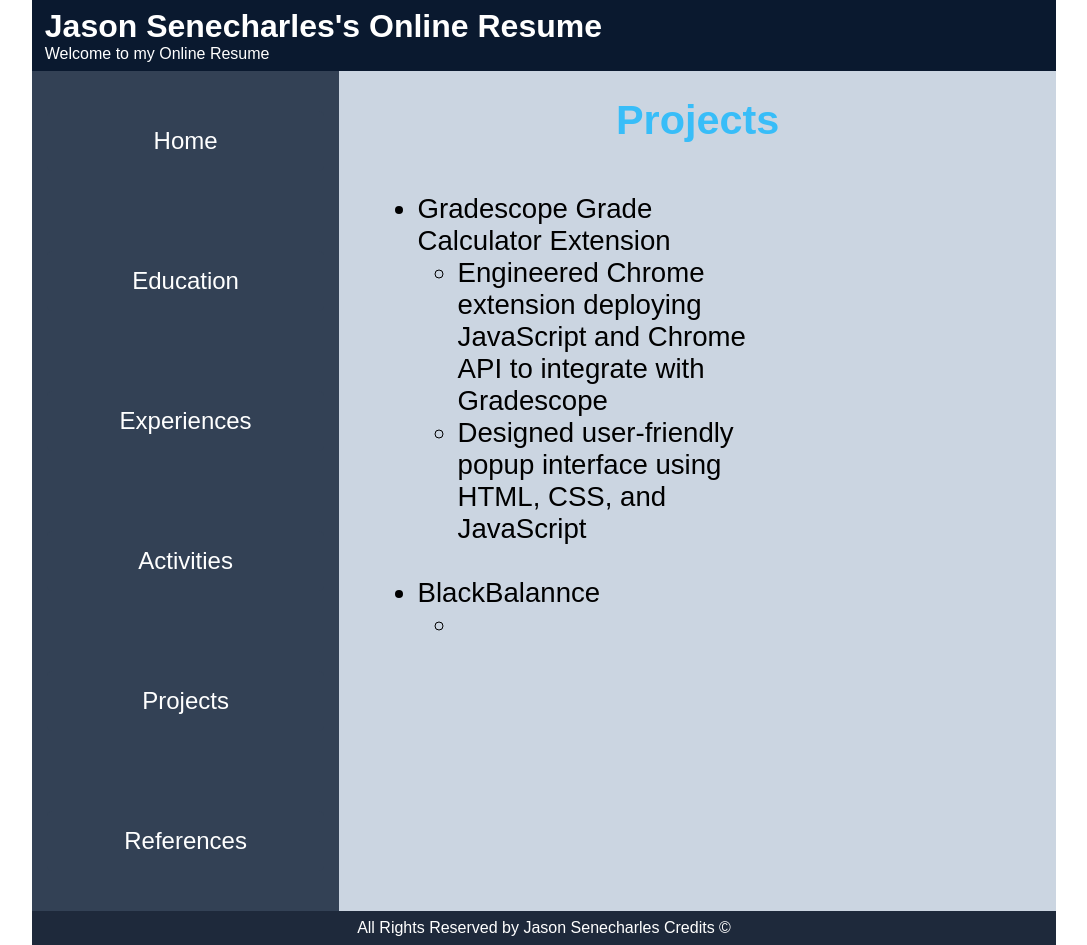
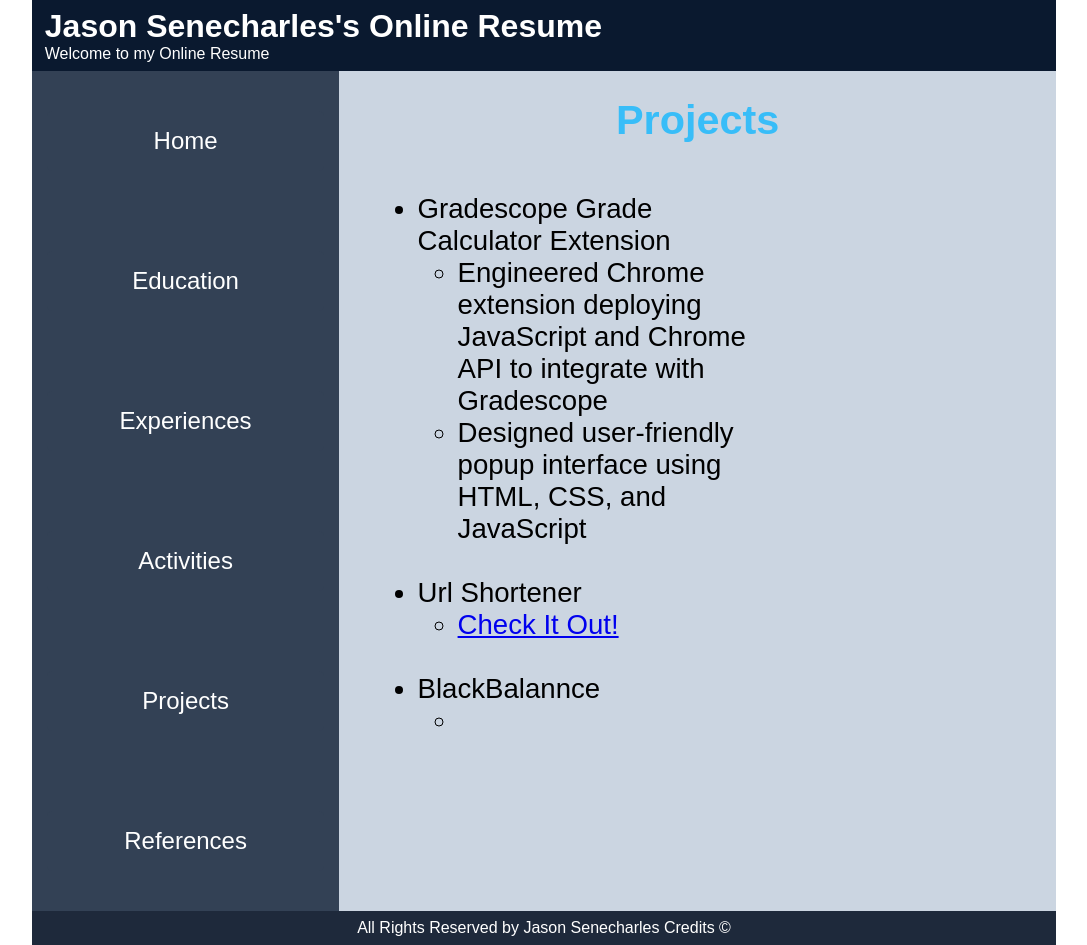
Before and after one commit to jasons1142/mp-3, a React (Vite) app: page /Projects in a window 1280 px wide. Shown: the whole page, without its empty margins (96-1183 px from the left). Built offline with nearby package versions, Linux system fonts and the light colour scheme.

Commit message:
Added URL Shortener to projects

```diff
--- a/src/Components/sections/Projects.tsx
+++ b/src/Components/sections/Projects.tsx
@@ -44,6 +44,14 @@ export default function Projects() {
                         </ul>
                     </li>
                     <br></br>
+                    <li>Url Shortener
+                        <ul>
+                            <li>
+                                <a href = "https://mp-5-wolr.vercel.app/" target = "_blank">Check It Out!</a>
+                            </li>
+                        </ul>
+                    </li>
+                    <br></br>
                     <li>BlackBalannce
                         <ul>
                             <li></li>
```
